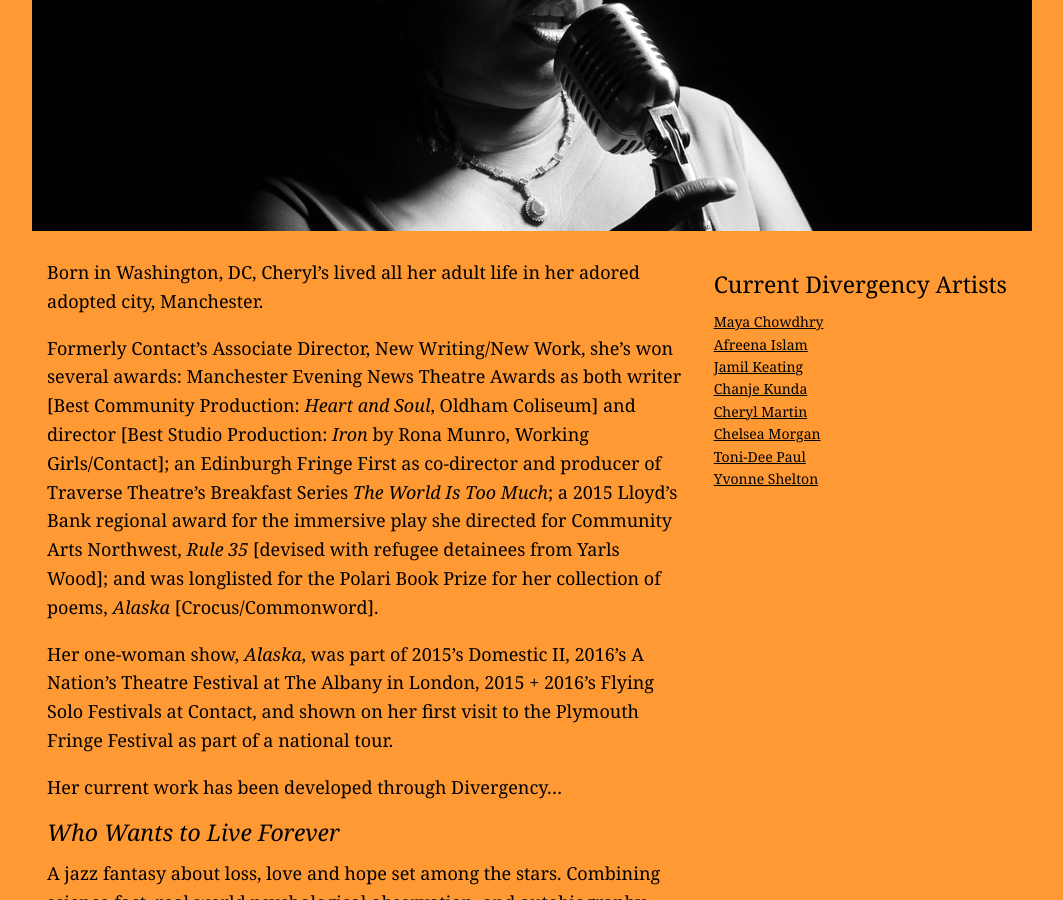
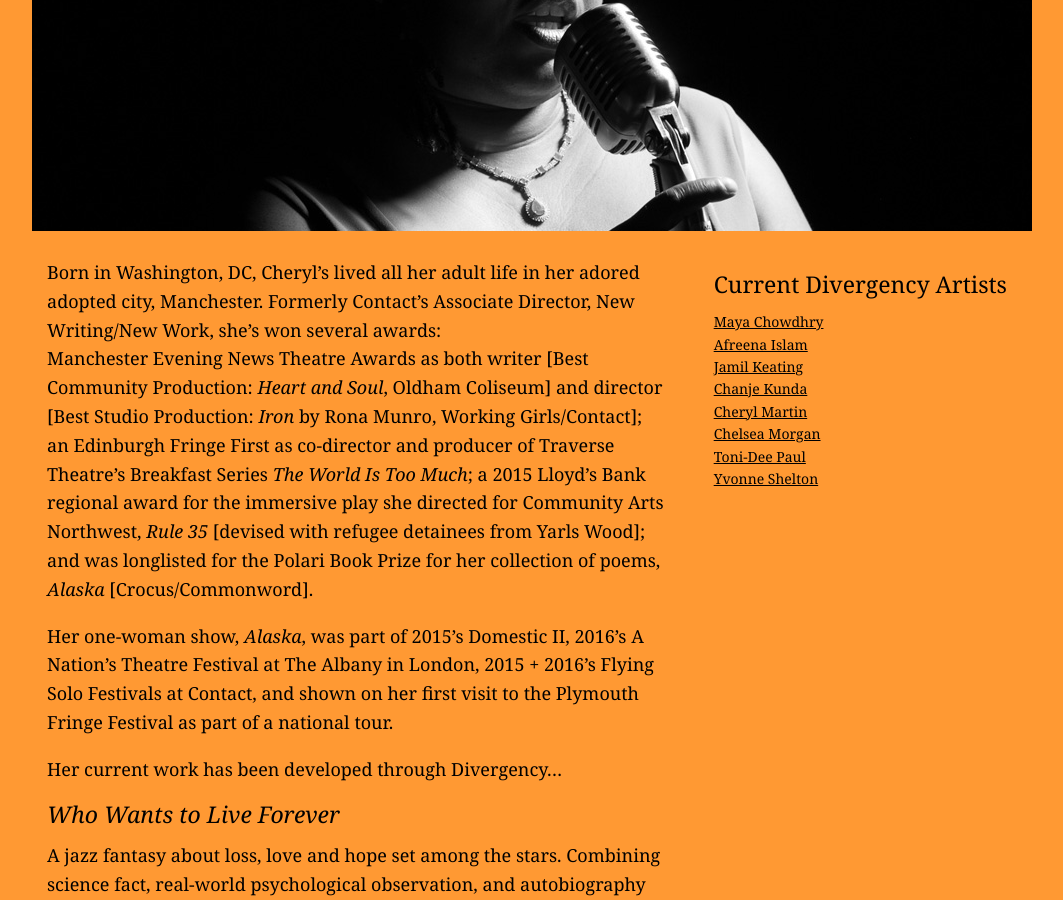
Before and after one commit to divergencymcr/divergencymcr.github.io, a Jekyll site: the page built from current/artist/martin/index.md, in a window 1280 px wide and 900 px high, scrolled down 299 px. Shown: the whole window, without its empty margins (108-1171 px from the left). Built offline with Jekyll 4.4.1, drawn with Linux system fonts in a browser that asks for light colours.

```diff
--- a/current/artist/martin/index.md
+++ b/current/artist/martin/index.md
@@ -16,9 +16,7 @@ season: Cheryl Martin
 # header_image: "header.jpg" # optional custom background image, relative to current page
 
 ---
-Born in Washington, DC, Cheryl's lived all her adult life in her adored adopted city, Manchester.
-
-Formerly Contact's Associate Director, New Writing/New Work, she's won several awards:
+Born in Washington, DC, Cheryl's lived all her adult life in her adored adopted city, Manchester. Formerly Contact's Associate Director, New Writing/New Work, she's won several awards:
 Manchester Evening News Theatre Awards as both writer [Best Community Production: *Heart and Soul*, Oldham Coliseum] and director [Best Studio Production: *Iron* by Rona Munro, Working Girls/Contact];
 an Edinburgh Fringe First as co-director and producer of Traverse Theatre's Breakfast Series *The World Is Too Much*;
 a 2015 Lloyd's Bank regional award for the immersive play she directed for Community Arts Northwest, *Rule 35* [devised with refugee detainees from Yarls Wood];
@@ -34,7 +32,7 @@ A jazz fantasy about loss, love and hope set among the stars. Combining science
 Created through heightened, imagistic language in a non-linear, impressionistic monologue, *Who Wants To Live Forever* has been made by Writer/Performer Cheryl Martin + Director/Deviser Darren Pritchard.
 Developed as a Divergency micro-commission with support from hÅb + STUN (Sustained Theatre Up North); supported through the Black Gold Arts Festival and an Artist Residency at Lawrence Batley Theatre Cellar.
 
->*I was deeply moved… Utterly devastating personal moments felt like they were being shared with only me. Cheryl is an incredibly powerful performer, she paints pictures so vividly, and this story in particular leaves me aching.* Afreena Islam, Artist
+>*I was deeply moved… Utterly devastating personal moments felt like they were being shared with only me. Cheryl is an incredibly powerful performer, she paints pictures so vividly, and this story in particular leaves me aching.*<br>Afreena Islam, Artist
 
 #### Websites
 <a href="http://www.cherylmartin.net" target="_blank">cherylmartin.net</a> | <a href="http://twitter.com/cherylalaska" target="_blank">@cherylalaska</a>
```
